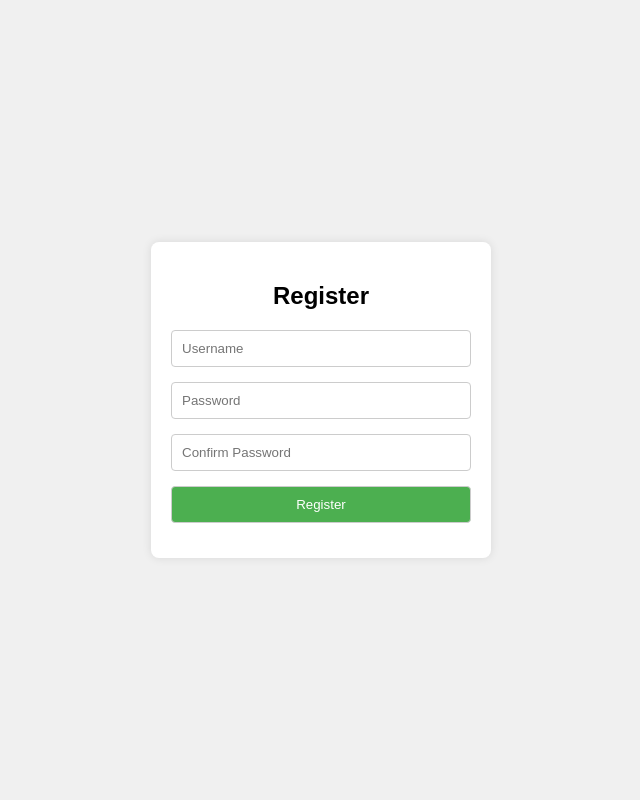
After one commit to meong5670/Secprog-Khusus-2024, a PHP site: page /register.php in a window 1280 px wide. The commit adds this page. Shown: the whole page, without its empty margins (319-959 px from the left). Run offline with PHP 8.4, Linux system fonts and the light colour scheme.

Commit message:
Script register & Login feature

```diff
--- /dev/null
+++ b/register.php
@@ -0,0 +1,60 @@
+<!DOCTYPE html>
+<html lang="en">
+<head>
+    <meta charset="UTF-8">
+    <meta name="viewport" content="width=device-width, initial-scale=1.0">
+    <title>Register Page</title>
+    <style>
+        body {
+            font-family: Arial, sans-serif;
+            background-color: #f0f0f0;
+            margin: 0;
+            padding: 0;
+            display: flex;
+            justify-content: center;
+            align-items: center;
+            height: 100vh;
+        }
+        .register-container {
+            background-color: #fff;
+            padding: 20px;
+            border-radius: 8px;
+            box-shadow: 0 0 10px rgba(0, 0, 0, 0.1);
+            width: 300px;
+        }
+        .register-container h2 {
+            margin-bottom: 20px;
+            text-align: center;
+        }
+        .register-container input[type="text"],
+        .register-container input[type="password"],
+        .register-container input[type="submit"] {
+            width: 100%;
+            padding: 10px;
+            margin-bottom: 15px;
+            border: 1px solid #ccc;
+            border-radius: 4px;
+            box-sizing: border-box;
+        }
+        .register-container input[type="submit"] {
+            background-color: #4caf50;
+            color: #fff;
+            cursor: pointer;
+        }
+        .register-container input[type="submit"]:hover {
+            background-color: #45a049;
+        }
+    </style>
+</head>
+<body>
+    <div class="register-container">
+        <h2>Register</h2>
+        <form action="regScript.php" method="post">
+            <input type="text" name="username" placeholder="Username" required>
+            <input type="password" name="password" placeholder="Password" required>
+            <input type="password" name="confirm_password" placeholder="Confirm Password" required>
+            <input type="submit" value="Register">
+        </form>
+    </div>
+</body>
+</html>
```
Also changed, not shown: login.php (added, +58 -0 lines), regScript.php (added, +47 -0 lines), script.php (+4 -4 lines).
